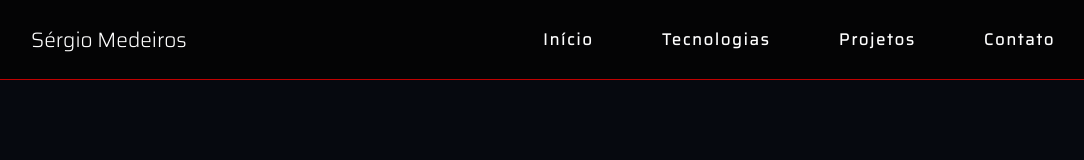
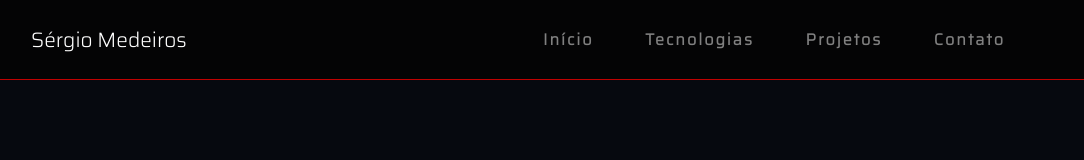
Before and after one commit to SergioMFilho/Estudos_Angular, an Angular app in the folder portfolio/: page / in a window 1280 px wide. Shown: the top 160 px of the page, without its empty margins (97-1181 px from the left). Built offline with nearby package versions, Linux system fonts and the light colour scheme.

Commit message:
FEATURE: CSS da margem dinâmica

```diff
--- a/portfolio/src/app/Componentes/header/header.component.scss
+++ b/portfolio/src/app/Componentes/header/header.component.scss
@@ -9,30 +9,71 @@
   background-color: #040405;
   color: #fff;
   border-bottom: 1px solid #ff0000bf;
-  .container_header {
+}
+
+.header .container_header {
   display: flex;
   width: 80%;
   justify-content: space-between;
   align-items: center;
   margin: 0 10%;
-    .my_name {
+}
+
+.header .container_header .my_name {
   font-size: 1.3rem;
 }
-    .lista_navegacao {
+
+.header .container_header .lista_navegacao {
   display: flex;
   justify-content: space-between;
   flex-direction: row;
   list-style: none;
   width: 40vw;
-      li {
+}
+
+.header .container_header .lista_navegacao li {
   font-size: 1rem;
   font-weight: 700;
   letter-spacing: 2px;
-        a{
-          color: inherit;
+  position: relative;
+
+  a {
     text-decoration: none;
+    color: gray;
+    transition: 1s all;
+
+    &:hover {
+      color: #fff;
     }
   }
 }
+
+
+
+.header .container_header .lista_navegacao li {
+  color: inherit;
+  text-decoration: none;
+  margin-right: 50px;
 }
+
+.header .container_header .lista_navegacao li::after {
+  content: "";
+  position: absolute;
+  width: 100%;
+  transform: scaleX(0);
+  height: 1px;
+  bottom: -7px;
+  left: 0;
+  background: linear-gradient(270deg, red 0%, #17161d 100%);
+  transform-origin: bottom right;
+  transition: transform 0.7s cubic-bezier(0.86, 0, 0.07, 1);
 }
+
+.header .container_header .lista_navegacao li:hover::after {
+  transform: scaleX(1);
+  transform-origin: bottom left;
+}
+
+.header .container_header .lista_navegacao li:hover {
+  color: #fafafa;
+}
```
Lines whose indentation alone changed are shown as unchanged.
